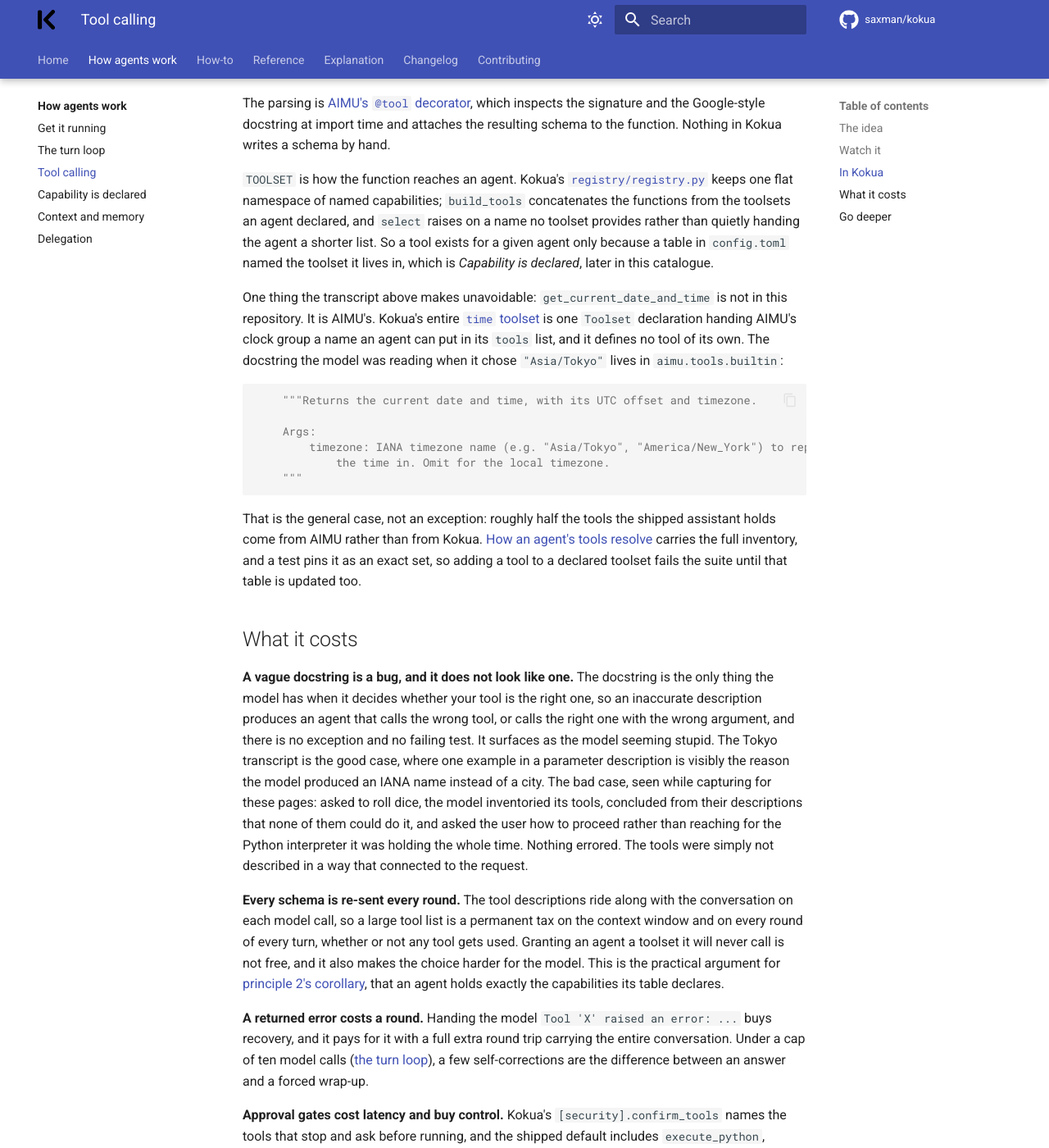
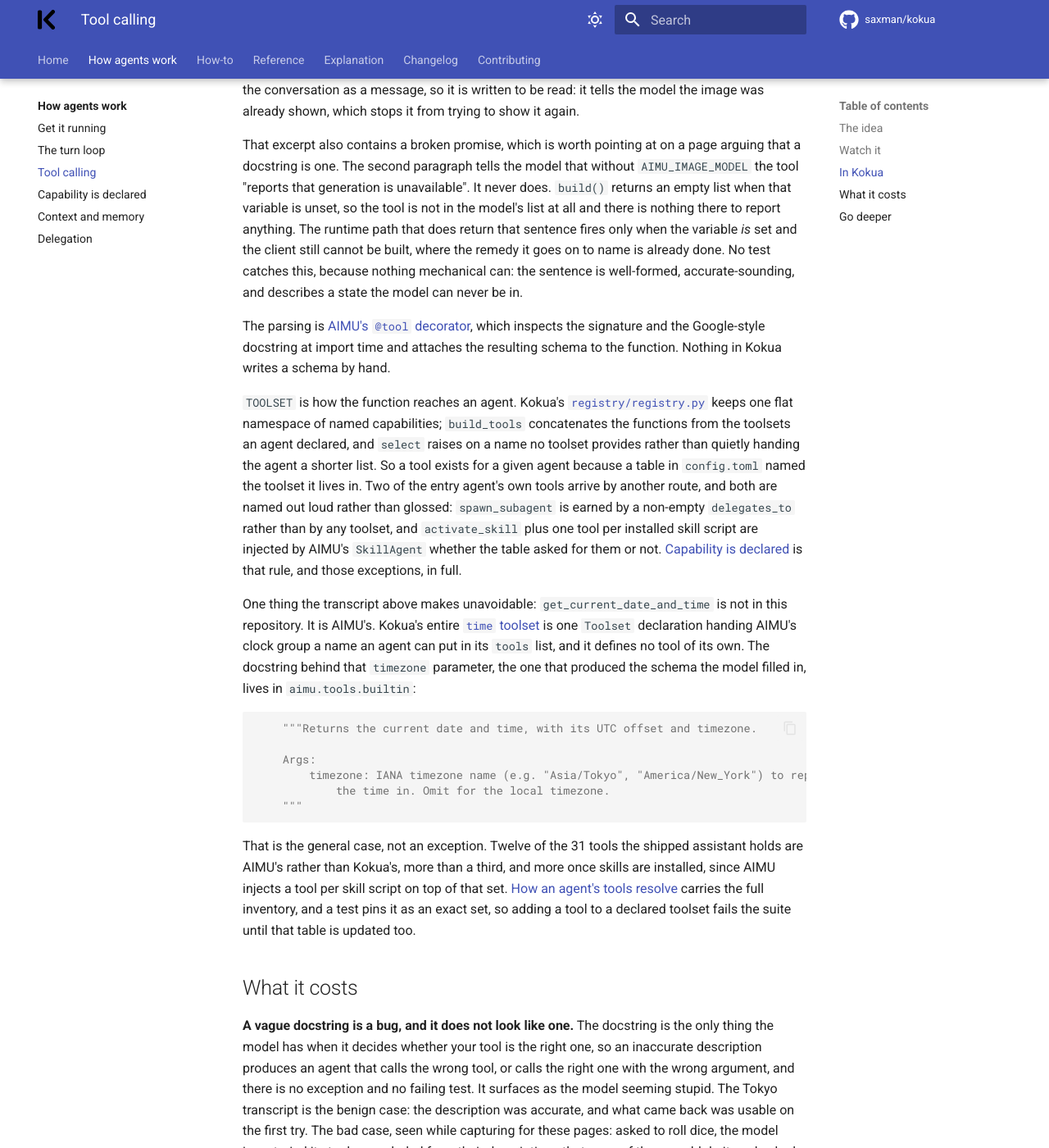
Before and after one commit to saxman/kokua, an MkDocs documentation site: the page built from docs/how-agents-work/tool-calling.md, in a window 1280 px wide and 1400 px high, scrolled down 2929 px. Shown: the whole window at 82% size. Built offline with MkDocs 1.6.1 and Material for MkDocs 9.7.7, drawn with Linux system fonts in a browser that asks for light colours; comment, search, counter and statistics services are not loaded; some of the changed text lies outside the part shown.

Commit message:
docs: fix-round on the turn loop and tool calling
Nine fact-check findings from review. The three that changed a claim rather than a clause:

- The declaration rule now names its two exceptions, spawn_subagent via delegates_to and
  SkillAgent's injected skill tools, instead of stating the rule as absolute.
- The Tokyo transcript no longer claims the docstring's example caused the model's IANA
  spelling. It proves the schema is why a timezone argument exists, which is what it proves.
- "Roughly half the tools come from AIMU" was wrong: it is twelve of the 31 pinned in
  tests/core/test_build.py. Corrected here, in explanation/architecture.md, and in CLAUDE.md,
  which is where the number came from.

The image.py excerpt's docstring promises a message build() makes unreachable. The page now
says so rather than quoting it silently; no runtime code changed.

Co-Authored-By: Claude Opus 5 (1M context) <noreply@anthropic.com>

````diff
--- a/docs/how-agents-work/tool-calling.md
+++ b/docs/how-agents-work/tool-calling.md
@@ -67,11 +67,14 @@ one. `get_current_date_and_time(timezone='Asia/Tokyo')` is a rendering, not a wi
 emitted a name and an arguments object, and the terminal channel formats it as a call for you to read.
 No time has been looked up at this point.
 
-Notice what the reasoning above it settles first. The model does not decide "Tokyo"; it decides
-`"Asia/Tokyo"`, and it says so explicitly: `Tokyo's IANA timezone name is "Asia/Tokyo"`. That is the
-schema doing its job. The parameter's description, written in the tool's docstring, asks for an IANA
-name and offers `"Asia/Tokyo"` as its example, and the model is reading that description as it forms the
-argument. Change that one line of prose and you change what arrives here.
+Notice what the reasoning above it settles before the request goes out. The model is not asking for
+"the time in Tokyo". It is filling in a parameter called `timezone`, and it commits to a value for it,
+`"Asia/Tokyo"`, saying so explicitly: `Tokyo's IANA timezone name is "Asia/Tokyo"`. That parameter
+exists, with that name and that type, only because the tool's signature and docstring said so. A model
+cannot supply an argument the schema does not offer, and this transcript is where you can watch that
+constraint doing its work. Whether the docstring's own `"Asia/Tokyo"` example is *why* it chose the IANA spelling
+over the city name is not something one transcript can tell you: that is a spelling a model may well
+reach for unprompted.
 
 **The dispatch** is invisible in this transcript, and that is not a gap in the capture. The terminal
 prints tool requests and never tool results. Between the two `[thinking]` blocks, code outside the model
@@ -122,6 +125,15 @@ question in front of it. The `return` is a string because the result is going in
 message, so it is written to be read: it tells the model the image was already shown, which stops it
 from trying to show it again.
 
+That excerpt also contains a broken promise, which is worth pointing at on a page arguing that a
+docstring is one. The second paragraph tells the model that without `AIMU_IMAGE_MODEL` the tool
+"reports that generation is unavailable". It never does. `build()` returns an empty list when that
+variable is unset, so the tool is not in the model's list at all and there is nothing there to report
+anything. The runtime path that does return that sentence fires only when the variable *is* set and the
+client still cannot be built, where the remedy it goes on to name is already done. No test catches this,
+because nothing mechanical can: the sentence is well-formed, accurate-sounding, and describes a state
+the model can never be in.
+
 The parsing is [AIMU's `@tool` decorator](https://saxman.info/aimu/how-to/add-custom-tool/), which
 inspects the signature and the Google-style docstring at import time and attaches the resulting schema
 to the function. Nothing in Kokua writes a schema by hand.
@@ -130,15 +142,19 @@ to the function. Nothing in Kokua writes a schema by hand.
 [`registry/registry.py`](https://github.com/saxman/kokua/blob/main/src/kokua/registry/registry.py) keeps
 one flat namespace of named capabilities; `build_tools` concatenates the functions from the toolsets an
 agent declared, and `select` raises on a name no toolset provides rather than quietly handing the agent
-a shorter list. So a tool exists for a given agent only because a table in `config.toml` named the
-toolset it lives in, which is *Capability is declared*, later in this catalogue.
+a shorter list. So a tool exists for a given agent because a table in `config.toml` named the toolset
+it lives in. Two of the entry agent's own tools arrive by another route, and both are named out loud
+rather than glossed: `spawn_subagent` is earned by a non-empty `delegates_to` rather than by any
+toolset, and `activate_skill` plus one tool per installed skill script are injected by AIMU's
+`SkillAgent` whether the table asked for them or not. [Capability is
+declared](capability-is-declared.md) is that rule, and those exceptions, in full.
 
 One thing the transcript above makes unavoidable: `get_current_date_and_time` is not in this repository.
 It is AIMU's. Kokua's entire [`time`
 toolset](https://github.com/saxman/kokua/blob/main/src/kokua/toolsets/time.py) is one `Toolset`
 declaration handing AIMU's clock group a name an agent can put in its `tools` list, and it defines no
-tool of its own. The docstring the model was reading when it chose `"Asia/Tokyo"` lives in
-`aimu.tools.builtin`:
+tool of its own. The docstring behind that `timezone` parameter, the one that produced the schema the
+model filled in, lives in `aimu.tools.builtin`:
 
 ```python
     """Returns the current date and time, with its UTC offset and timezone.
@@ -149,8 +165,9 @@ tool of its own. The docstring the model was reading when it chose `"Asia/Tokyo"
     """
 ```
 
-That is the general case, not an exception: roughly half the tools the shipped assistant holds come from
-AIMU rather than from Kokua. [How an agent's tools
+That is the general case, not an exception. Twelve of the 31 tools the shipped assistant holds are
+AIMU's rather than Kokua's, more than a third, and more once skills are installed, since AIMU injects a
+tool per skill script on top of that set. [How an agent's tools
 resolve](../explanation/architecture.md#how-an-agents-tools-resolve) carries the full inventory, and a
 test pins it as an exact set, so adding a tool to a declared toolset fails the suite until that table is
 updated too.
@@ -160,9 +177,9 @@ updated too.
 **A vague docstring is a bug, and it does not look like one.** The docstring is the only thing the model
 has when it decides whether your tool is the right one, so an inaccurate description produces an agent
 that calls the wrong tool, or calls the right one with the wrong argument, and there is no exception and
-no failing test. It surfaces as the model seeming stupid. The Tokyo transcript is the good case, where
-one example in a parameter description is visibly the reason the model produced an IANA name instead of
-a city. The bad case, seen while capturing for these pages: asked to roll dice, the model inventoried
+no failing test. It surfaces as the model seeming stupid. The Tokyo transcript is the benign
+case: the description was accurate, and what came back was usable on the first try. The bad case, seen
+while capturing for these pages: asked to roll dice, the model inventoried
 its tools, concluded from their descriptions that none of them could do it, and asked the user how to
 proceed rather than reaching for the Python interpreter it was holding the whole time. Nothing errored.
 The tools were simply not described in a way that connected to the request.
@@ -194,7 +211,7 @@ mechanism in full.
 - [Set up a toolset](../how-to/set-up-toolsets.md): writing one of these, end to end, including the
   `pyproject.toml` entry that registers it.
 - [How an agent's tools resolve](../explanation/architecture.md#how-an-agents-tools-resolve): the full
-  inventory of what the shipped assistant holds, and which half of it comes from AIMU.
+  inventory of what the shipped assistant holds, and which twelve of the thirty-one come from AIMU.
 - AIMU: [Add a custom tool](https://saxman.info/aimu/how-to/add-custom-tool/) for the `@tool` decorator,
   [the tools API reference](https://saxman.info/aimu/reference/api/tools/) for what the decorator
   supports, and [Use MCP tools](https://saxman.info/aimu/how-to/use-mcp-tools/) for tools that live in
````
Also changed, not shown: CLAUDE.md (+2 -2 lines), docs/explanation/architecture.md (+3 -2 lines), docs/how-agents-work/index.md (+2 -2 lines), docs/how-agents-work/the-turn-loop.md (+22 -15 lines).
